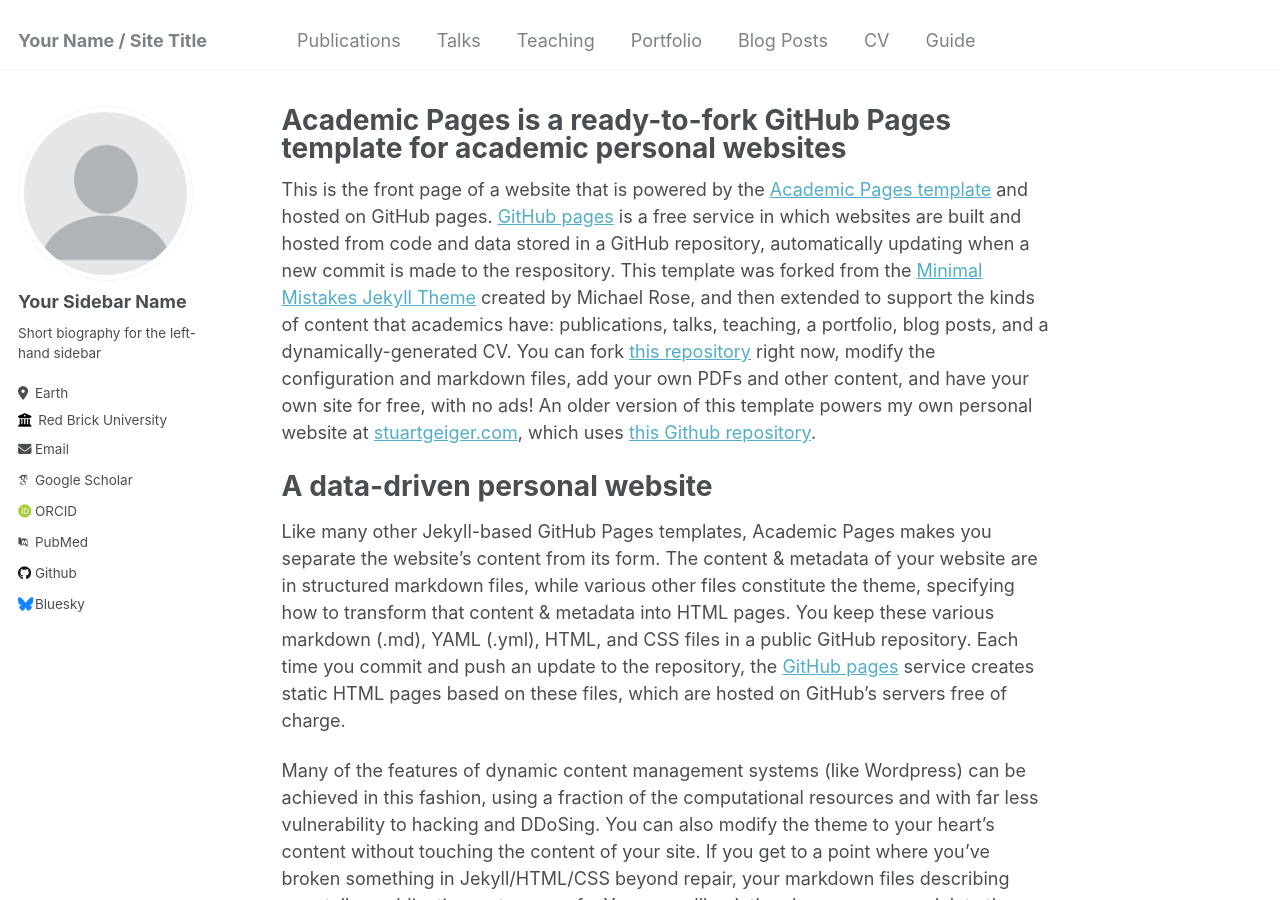
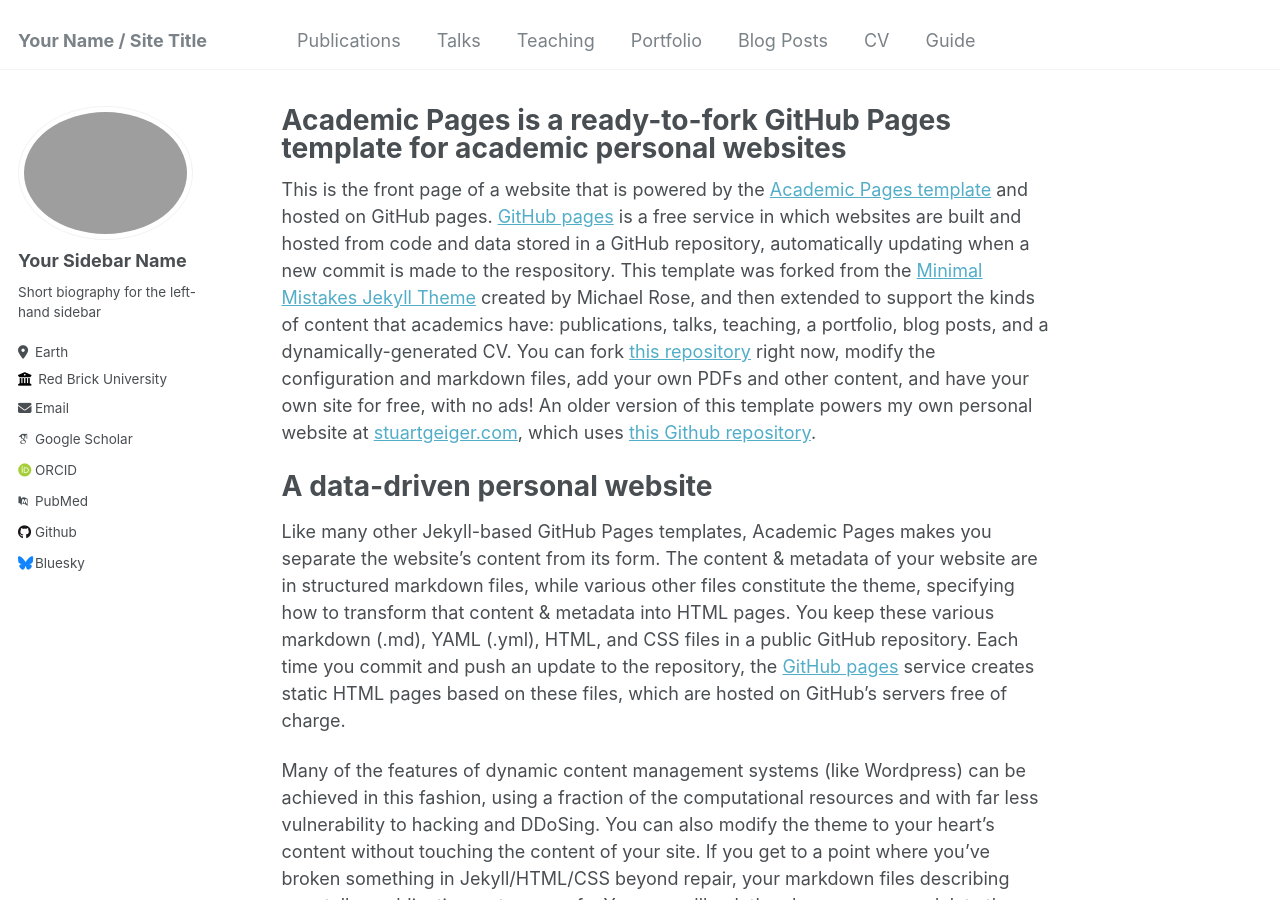
Before and after one commit to shafmalik/shaf, a Jekyll site: the page built from _pages/about.md, in a window 1280 px wide and 900 px high. Built offline with Jekyll 4.4.1, drawn with Linux system fonts in a browser that asks for light colours; some web fonts are replaced.

Commit message:
Update _config.yml

```diff
--- a/_config.yml
+++ b/_config.yml
@@ -21,7 +21,7 @@ repository               : "academicpages/academicpages.github.io"
 #               Additional customization can be done by editing /_includes/author-profile.html
 author:
   # Biographic information
-  avatar           : "profile.png"
+  avatar           : "IMG1127.jpg"
   name             : "Your Sidebar Name"
   pronouns         : # example: "she/her"
   bio              : "Short biography for the left-hand sidebar"
```
